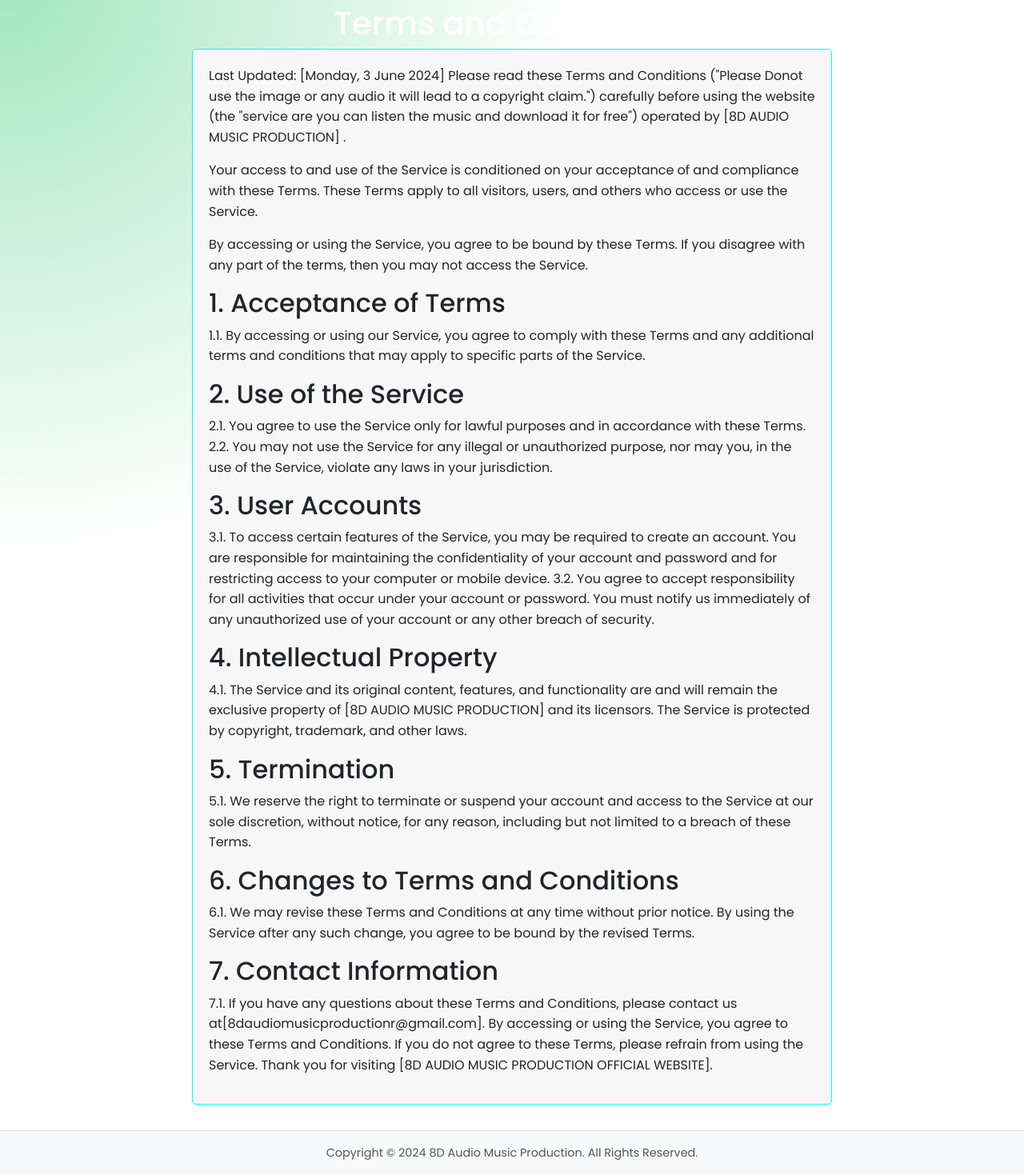
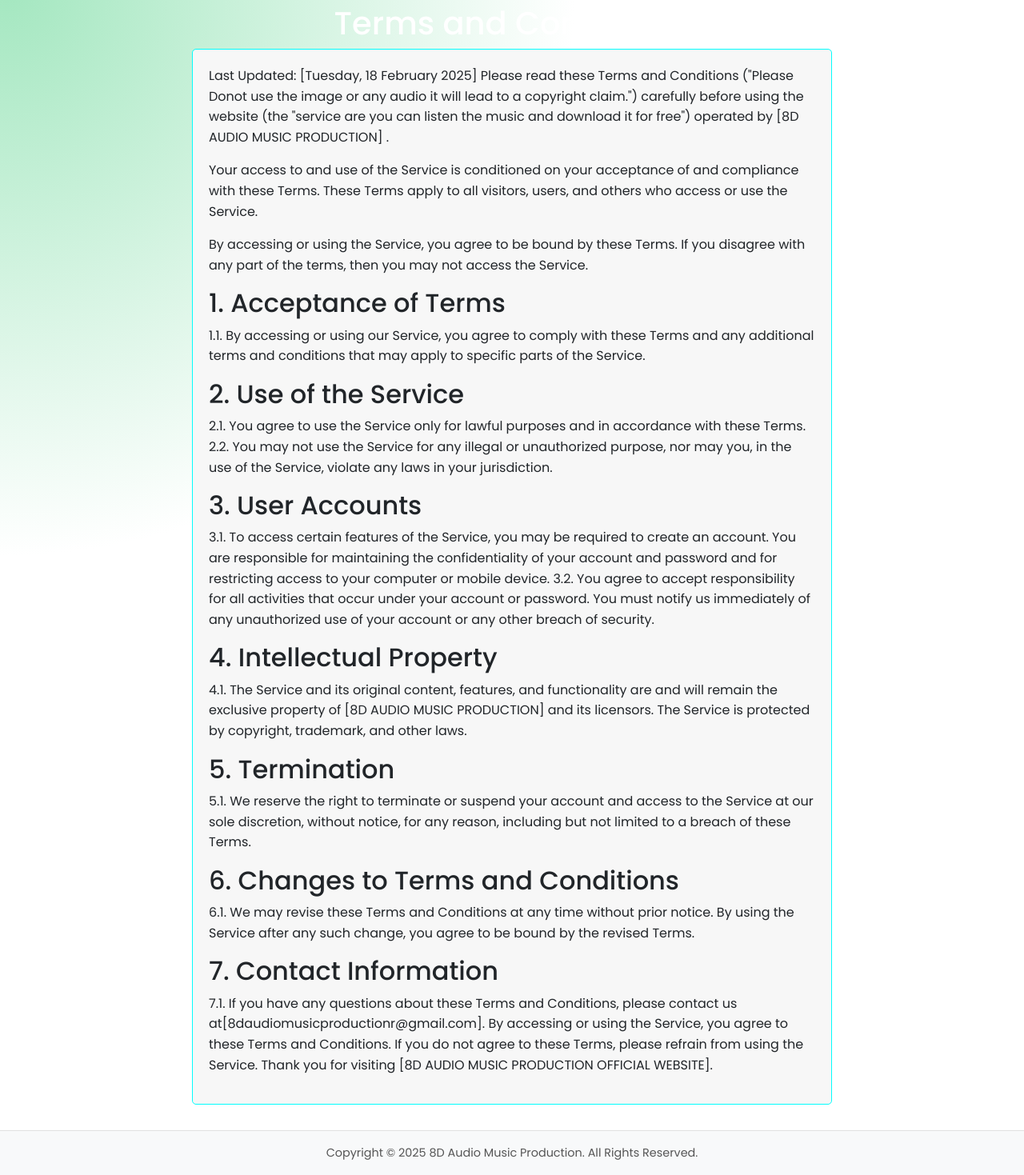
Before and after one commit to 8daudiomusicpro/8daudiomusicpro, a plain HTML site: page index.html in a window 1280 px wide. Shown: the part 67-1536 px from the top of the page at 80% size. Drawn offline with nearby package versions, Linux system fonts and the light colour scheme.

Commit message:
Update index.html

```diff
--- a/index.html
+++ b/index.html
@@ -198,7 +198,7 @@
       <h1>Terms and Conditions</h1>
       <div class="box">
         <p>
-          Last Updated: [Monday, 3 June 2024]
+          Last Updated: [Tuesday, 18 February 2025]
 
   Please read these Terms and Conditions ("Please Donot use the image or any audio it will lead to a copyright claim.") carefully before using the website (the "service are you  can listen the  music and download it for free") operated by [8D AUDIO MUSIC PRODUCTION] .</p>
 
@@ -307,7 +307,7 @@
 
   </script>
   <footer>
-    <p> Copyright © 2024 8D Audio Music Production. All Rights Reserved.</p>
+    <p> Copyright © 2025 8D Audio Music Production. All Rights Reserved.</p>
   </footer>
   </body>
 </html>
```
